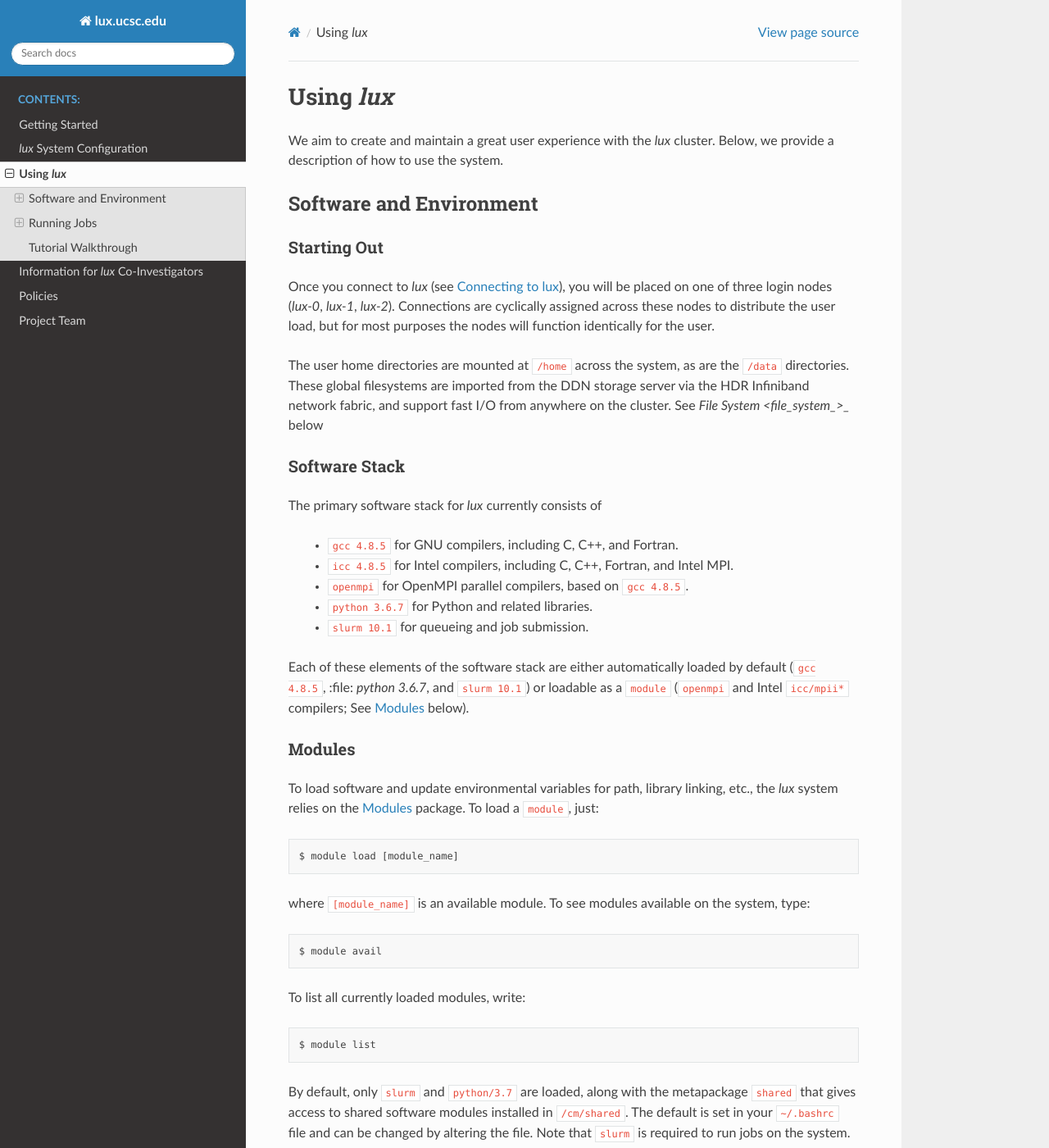
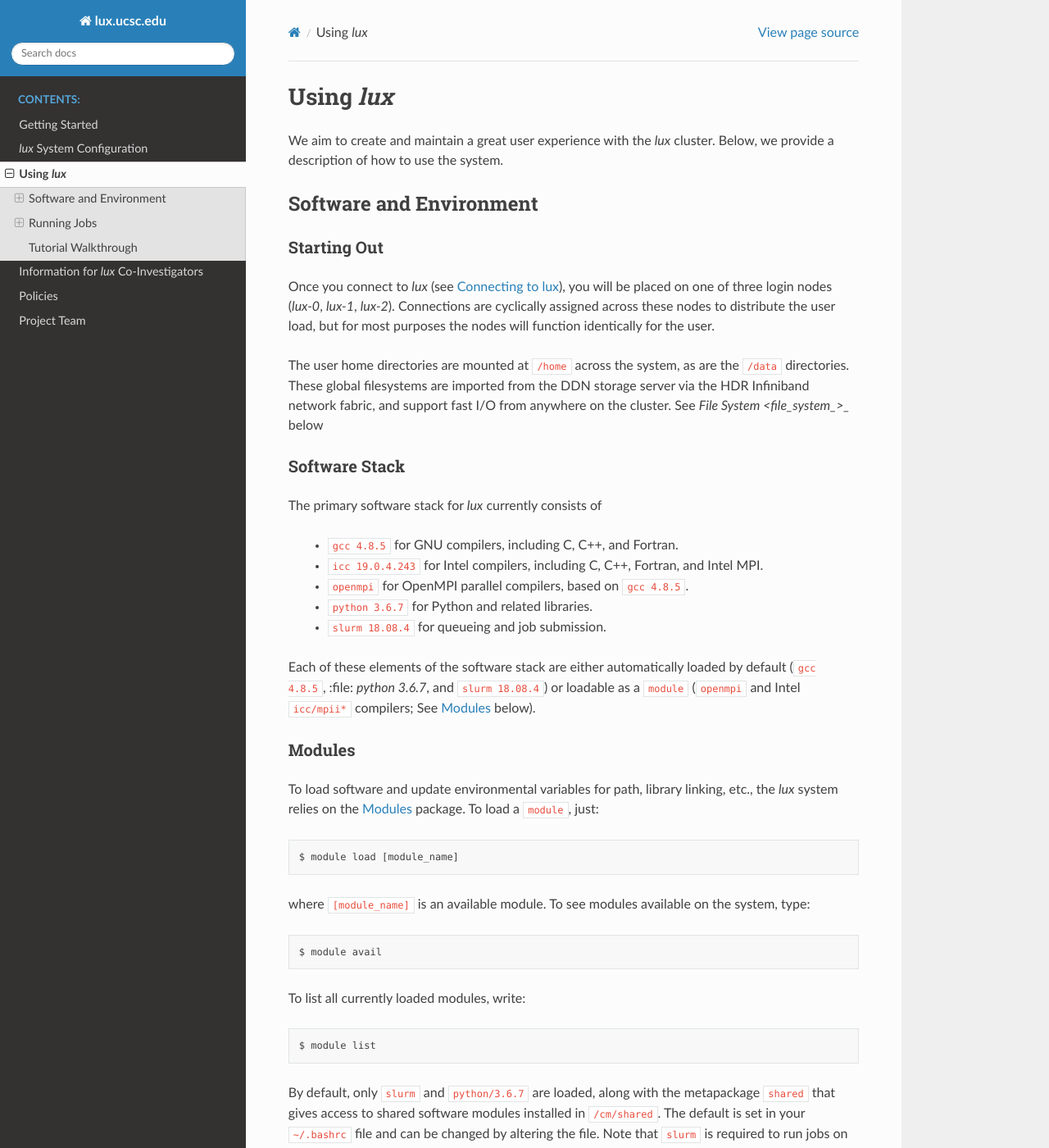
Before and after one commit to brantr/lux-website, a Sphinx documentation site: the page built from docs/source/using_lux.rst, in a window 1280 px wide and 1400 px high. Shown: the whole window at 82% size. Built offline with Sphinx 7.4.7 and the Read the Docs theme 2.0.0, drawn with Linux system fonts in a browser that asks for light colours.

Commit message:
Fix software version typos

```diff
--- a/docs/source/using_lux.rst
+++ b/docs/source/using_lux.rst
@@ -33,12 +33,12 @@ Software Stack
 The primary software stack for *lux* currently consists of
 
 	* :file:`gcc 4.8.5` for GNU compilers, including C, C++, and Fortran.
-	* :file:`icc 4.8.5` for Intel compilers, including C, C++, Fortran, and Intel MPI.
+	* :file:`icc 19.0.4.243` for Intel compilers, including C, C++, Fortran, and Intel MPI.
 	* :file:`openmpi` for OpenMPI parallel compilers, based on :file:`gcc 4.8.5`.
 	* :file:`python 3.6.7` for Python and related libraries.
-	* :file:`slurm 10.1` for queueing and job submission.
+	* :file:`slurm 18.08.4` for queueing and job submission.
 
-Each of these elements of the software stack are either automatically loaded by default (:file:`gcc 4.8.5`, :file: `python 3.6.7`, and :file:`slurm 10.1`) or loadable as a :file:`module` (:file:`openmpi` and Intel :file:`icc/mpii*` compilers; See `Modules <modulefiles_>`_ below).
+Each of these elements of the software stack are either automatically loaded by default (:file:`gcc 4.8.5`, :file: `python 3.6.7`, and :file:`slurm 18.08.4`) or loadable as a :file:`module` (:file:`openmpi` and Intel :file:`icc/mpii*` compilers; See `Modules <modulefiles_>`_ below).
 
 .. _modulefiles:
 
@@ -59,7 +59,7 @@ To list all currently loaded modules, write::
 
    $ module list
 
-By default, only :file:`slurm` and :file:`python/3.7` are loaded, along with the metapackage :file:`shared` that gives access to shared software modules installed in :file:`/cm/shared`. The default is set in your :file:`~/.bashrc` file and can be changed by altering the file. Note that :file:`slurm` is required
+By default, only :file:`slurm` and :file:`python/3.6.7` are loaded, along with the metapackage :file:`shared` that gives access to shared software modules installed in :file:`/cm/shared`. The default is set in your :file:`~/.bashrc` file and can be changed by altering the file. Note that :file:`slurm` is required
 to run jobs on the system.
 
 To remove a single module, simply type::
```
